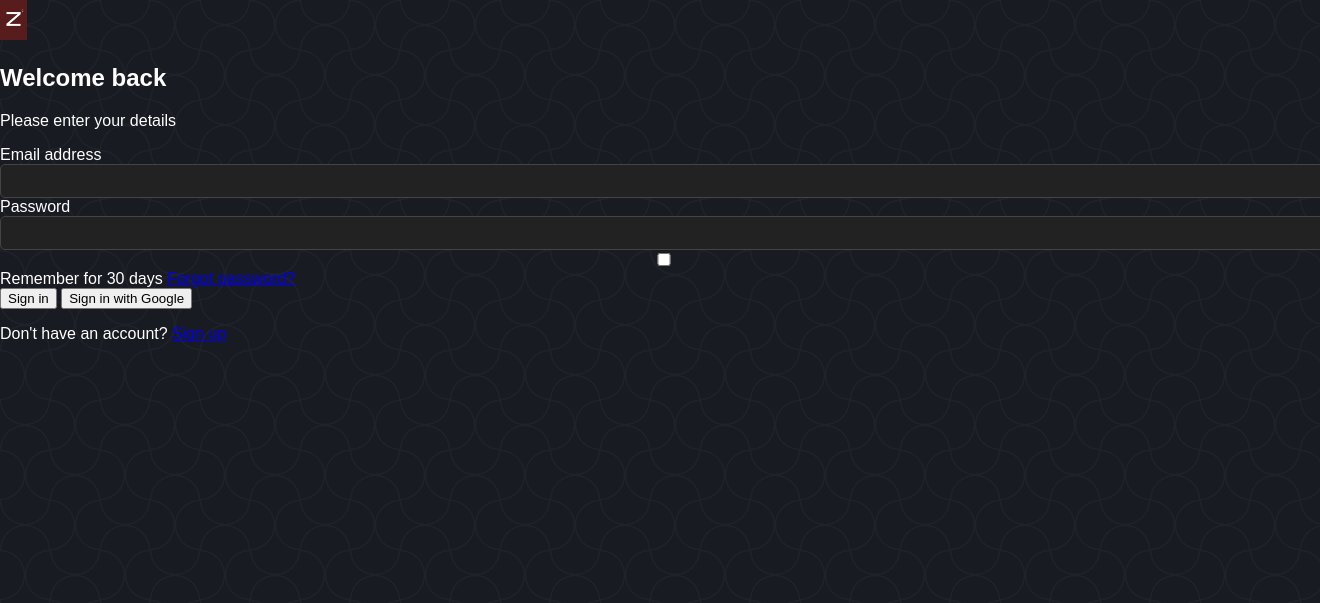
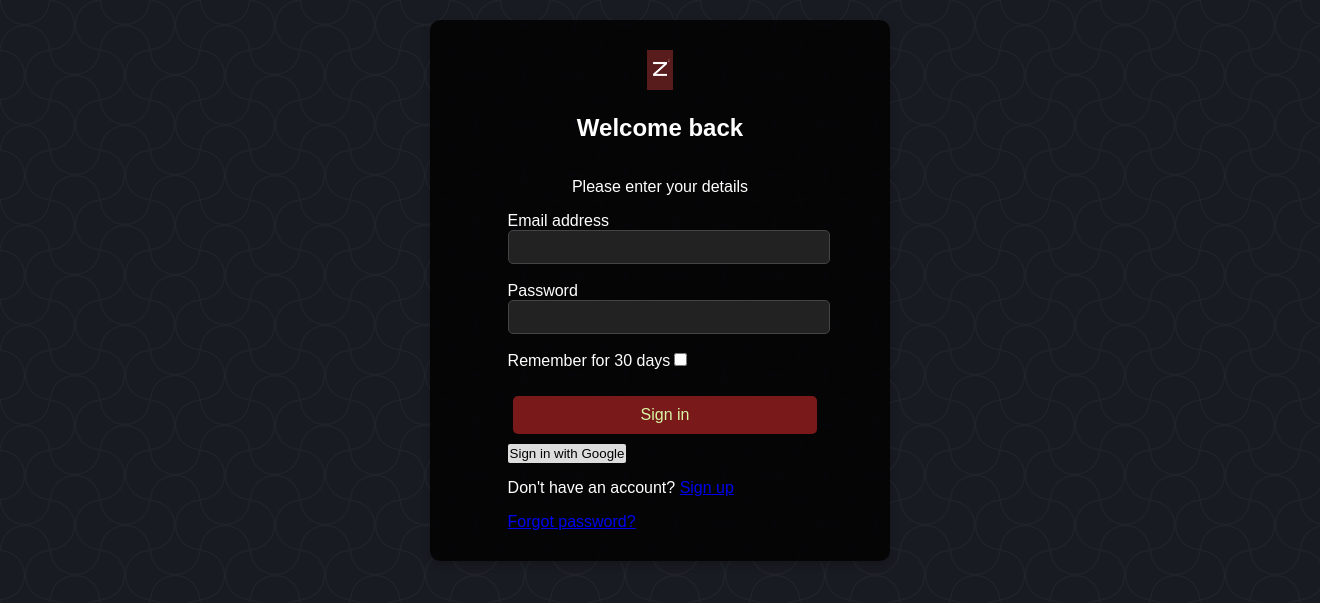
Before and after one commit to SmoCloud/video-player, a PHP site: page /views/login.html in a window 1320 px wide; the page is wider, and only the part inside the window is pictured. Shown: the top 603 px of that part. Run offline with PHP 8.4, Linux system fonts and the light colour scheme.

Commit message:
minor adjustments to formatting

```diff
--- a/public/css/styles.css
+++ b/public/css/styles.css
@@ -51,7 +51,7 @@ form {
     margin: 20px auto;
     max-width: 400px;
     background: rgba(0, 0, 0, 0.8);
-    padding: 20px;
+    padding: 30px;
     border-radius: 10px;
     box-shadow: 0 4px 8px rgba(0, 0, 0, 0.2);
 }
@@ -88,14 +88,27 @@ input:focus {
 #register-btn, #login-btn {
     background-color: #791919;
     color: rgb(218, 247, 166);
+    margin: 5px;
+    margin-top: 10px;
+    margin-bottom: 10px;
     padding: 10px;
     border-radius: 5px;
+    justify-content: center;
+    align-items: center;
     font-family: Arial;
     font-size: 16px;
     border: none;
     cursor: pointer;
     transition: background-color 0.3s;
     width: 100%;
+}
+#google-btn {
+    background-color: #ddd;
+    font-family: Arial;
+    padding: 2px;
+    border-radius: 2px;
+    border: none;
+    cursor: pointer;
 }
 
 #register-btn:hover, #login-btn:hover {
--- a/views/login.html
+++ b/views/login.html
@@ -8,28 +8,29 @@
 </head>
 <body>
     <div class="container">
-        <div class="login-card">
+        <div class="registration">
             <div class="logo">
                 <img src="imgs/basicLogo.jpeg" alt="InsideBox Logo">
             </div>
             <h2>Welcome back</h2>
             <p>Please enter your details</p>
-            <form action="login.php" method="post">
+            <form action="index.html" method="post">
                 <div class="input-group">
                     <label for="email">Email address</label>
                     <input type="email" id="email" name="email" required>
-                </div>
+                </div> <br>
                 <div class="input-group">
                     <label for="password">Password</label>
                     <input type="password" id="password" name="password" required>
                 </div>
                 <div class="options">
-                    <label><input type="checkbox" name="remember"> Remember for 30 days</label>
-                    <a href="forgot-password.html">Forgot password?</a>
+                    <p>Remember for 30 days<input style="width: auto;" type="checkbox" name="remember"></p>
                 </div>
-                <button type="submit" class="btn-primary">Sign in</button>
-                <button type="button" class="btn-google">Sign in with Google</button>
-                <p>Don't have an account? <a href="register.html">Sign up</a></p>
+                <button type="submit" id="login-btn" name="login-btn">Sign in</button>
+                <button type="submit" id="google-btn" name="google-btn">Sign in with Google</button>
+                <p>Don't have an account? <a href="registration.html">Sign up</a></p>
+                <a href="forgot-password.html">Forgot password?</a>
+
             </form>
         </div>
     </div>
```
Also changed, not shown: 2 other files.
